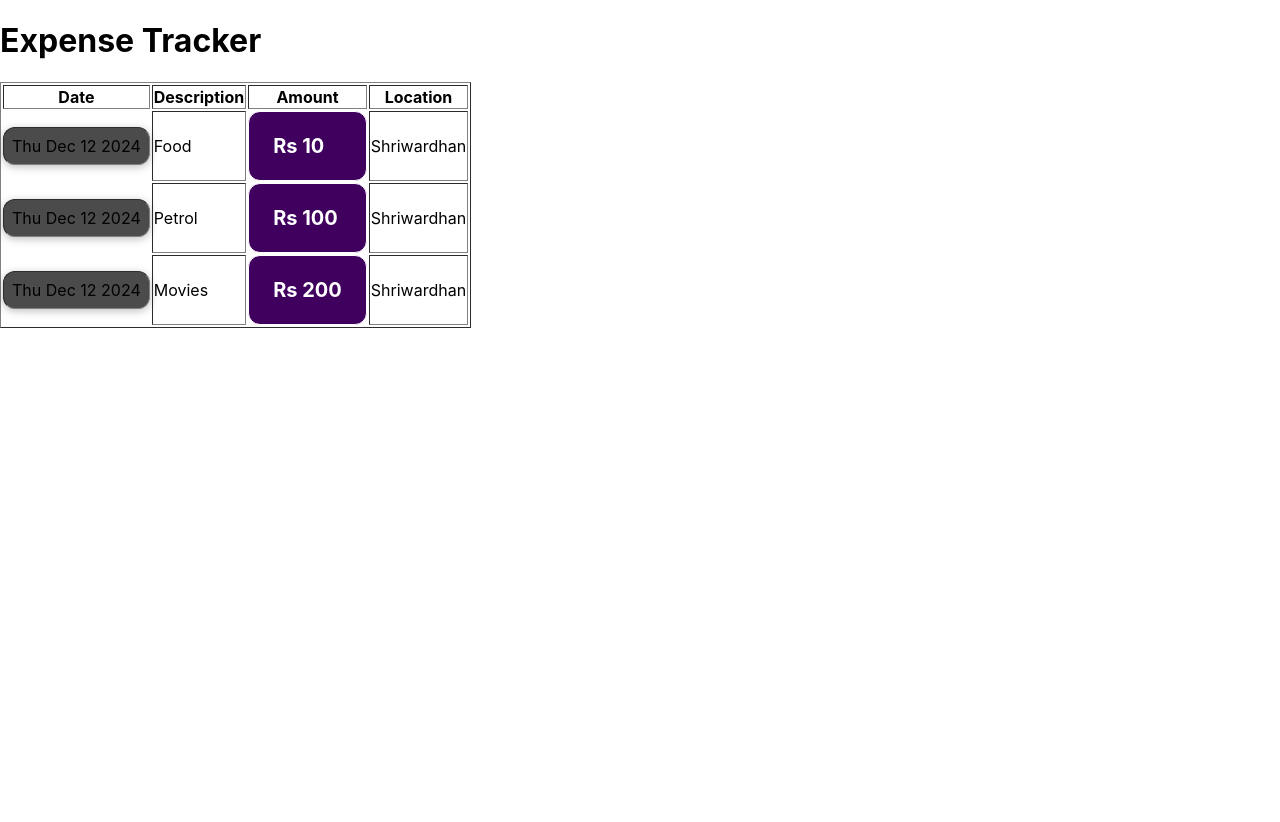
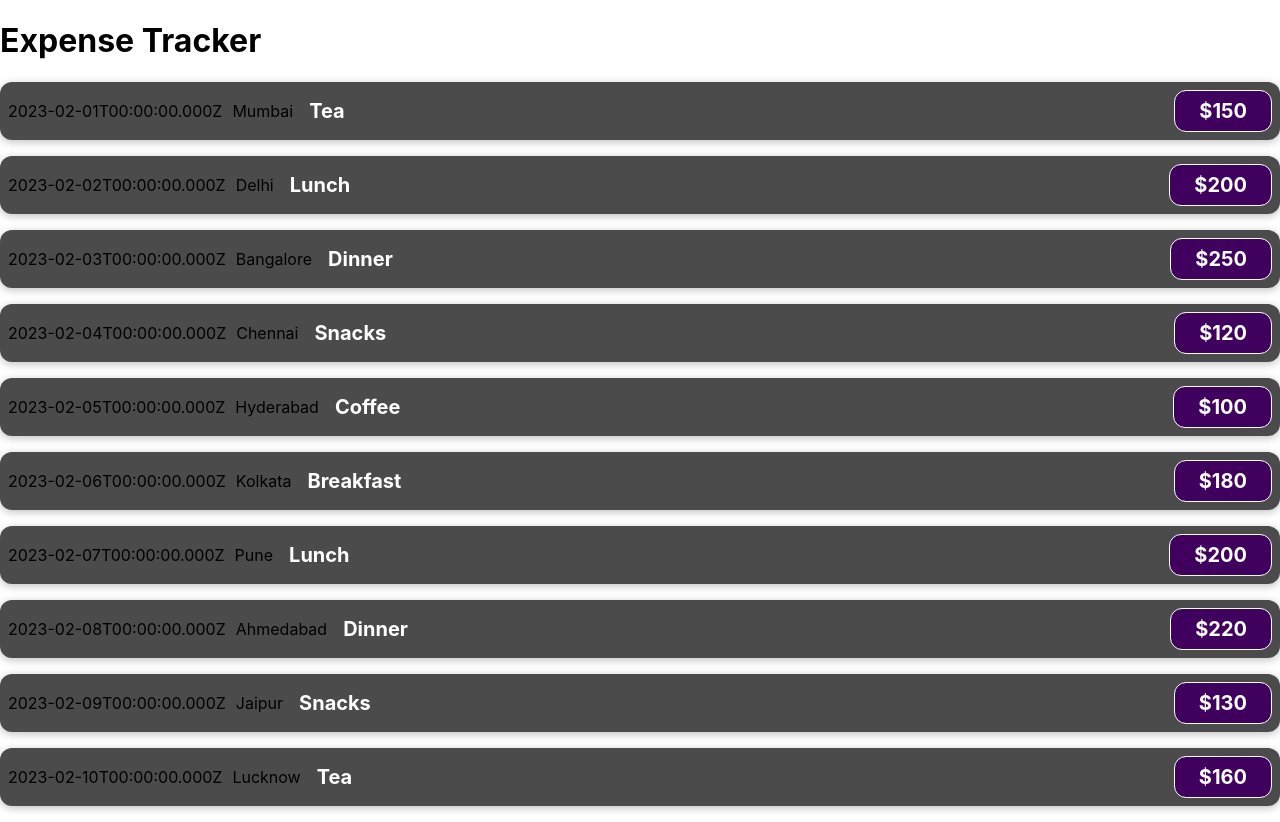
Before and after one commit to AvadhutK01/react-tutorial, a React (Create React App) app in the folder react-tutorial/: page / in a window 1280 px wide. Before the commit the page ends 800 px from the top, so only its background shows below. Built offline with nearby package versions, Linux system fonts and the light colour scheme.

Commit message:
Using props and creating reusable components (primary stage)

```diff
--- a/react-tutorial/src/App.js
+++ b/react-tutorial/src/App.js
@@ -1,11 +1,93 @@
 import ExpenseItem from "./components/ExpenseItem";
 
 function App() {
+
+  const expenses = [
+    {
+      id: 1,
+      date: new Date(2023, 1, 1),
+      location: "Mumbai",
+      description: "Tea",
+      amount: 150,
+    },
+    {
+      id: 2,
+      date: new Date(2023, 1, 2),
+      location: "Delhi",
+      description: "Lunch",
+      amount: 200,
+    },
+    {
+      id: 3,
+      date: new Date(2023, 1, 3),
+      location: "Bangalore",
+      description: "Dinner",
+      amount: 250,
+    },
+    {
+      id: 4,
+      date: new Date(2023, 1, 4),
+      location: "Chennai",
+      description: "Snacks",
+      amount: 120,
+    },
+    {
+      id: 5,
+      date: new Date(2023, 1, 5),
+      location: "Hyderabad",
+      description: "Coffee",
+      amount: 100,
+    },
+    {
+      id: 6,
+      date: new Date(2023, 1, 6),
+      location: "Kolkata",
+      description: "Breakfast",
+      amount: 180,
+    },
+    {
+      id: 7,
+      date: new Date(2023, 1, 7),
+      location: "Pune",
+      description: "Lunch",
+      amount: 200,
+    },
+    {
+      id: 8,
+      date: new Date(2023, 1, 8),
+      location: "Ahmedabad",
+      description: "Dinner",
+      amount: 220,
+    },
+    {
+      id: 9,
+      date: new Date(2023, 1, 9),
+      location: "Jaipur",
+      description: "Snacks",
+      amount: 130,
+    },
+    {
+      id: 10,
+      date: new Date(2023, 1, 10),
+      location: "Lucknow",
+      description: "Tea",
+      amount: 160,
+    }
+  ];
+
   return (
     <div>
       <h1>Expense Tracker</h1>
-      <ExpenseItem></ExpenseItem>
-    </div>
+      {Array.from({ length: 10 }, (_, index) => (
+        <ExpenseItem key={expenses[index].id}
+          date={expenses[index].date}
+          location={expenses[index].location}
+          description={expenses[index].description}
+          amount={expenses[index].amount}
+        ></ExpenseItem>
+      ))
+      }
+    </div >
   );
 }
 
--- a/react-tutorial/src/components/ExpenseItem.jsx
+++ b/react-tutorial/src/components/ExpenseItem.jsx
@@ -1,40 +1,17 @@
 import React from 'react'
 import './ExpenseItem.css'
 
-const ExpenseItem = () => {
-    const expenseDate = new Date(2023, 23, 12);
-    const LocationOfExpenditure = 'Shriwardhan';
+const ExpenseItem = (props) => {
     return (
-        <table border="1" className='expense-table'>
-            <thead>
-                <tr>
-                    <th>Date</th>
-                    <th>Description</th>
-                    <th>Amount</th>
-                    <th>Location</th>
-                </tr>
-            </thead>
-            <tbody>
-                <tr>
-                    <td className='expense-item'>{expenseDate.toDateString()}</td>
-                    <td >Food</td>
-                    <td className='expense-item__price'>Rs 10</td>
-                    <td>{LocationOfExpenditure}</td>
-                </tr>
-                <tr>
-                    <td className='expense-item'>{expenseDate.toDateString()}</td>
-                    <td>Petrol</td>
-                    <td className='expense-item__price'>Rs 100</td>
-                    <td>{LocationOfExpenditure}</td>
-                </tr>
-                <tr>
-                    <td className='expense-item'>{expenseDate.toDateString()}</td>
-                    <td>Movies</td>
-                    <td className='expense-item__price'>Rs 200</td>
-                    <td>{LocationOfExpenditure}</td>
-                </tr>
-            </tbody>
-        </table>
+        <div className="expense-item">
+            <div>{props.date.toISOString()}</div>
+            <div style={{ 'marginLeft': '10px' }}>{props.location}</div>
+            <div className='expense-item__description'>
+                <h2>{props.description}</h2>
+                <div className='expense-item__price'>${props.amount}</div>
+            </div>
+        </div>
+
     )
 }
 
```
